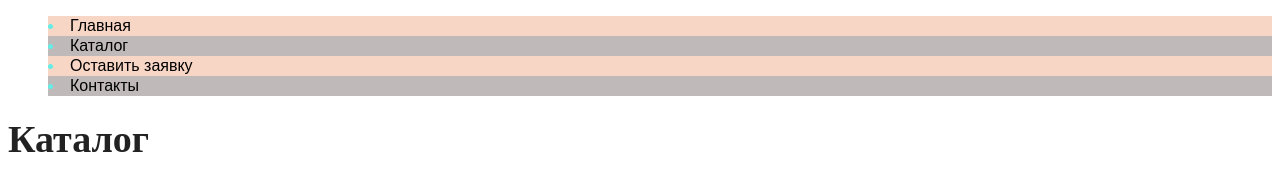
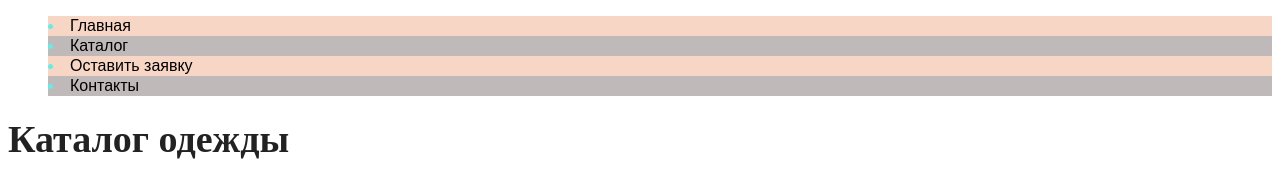
Before and after one commit to AzarnykhOleg/AzarnykhOleg.github.io, a plain HTML site: page catalog/catalog.html in a window 1280 px wide. Shown: the top 180 px of the page. Drawn offline with Linux system fonts and the light colour scheme; a web font is replaced by a local one.

Commit message:
Дуыыщт_2_2

```diff
--- a/catalog/catalog.html
+++ b/catalog/catalog.html
@@ -14,7 +14,7 @@
       <li><a href="../pages/contacts.html">Контакты</a></li>
     </menu>
 
-    <h1 class="heading_1">Каталог</h1>
+    <h1 class="heading_1">Каталог одежды</h1>
 
     <p class="paragraph_all">
       Lorem ipsum dolor sit, amet consectetur adipisicing elit. Cumque animi
```
